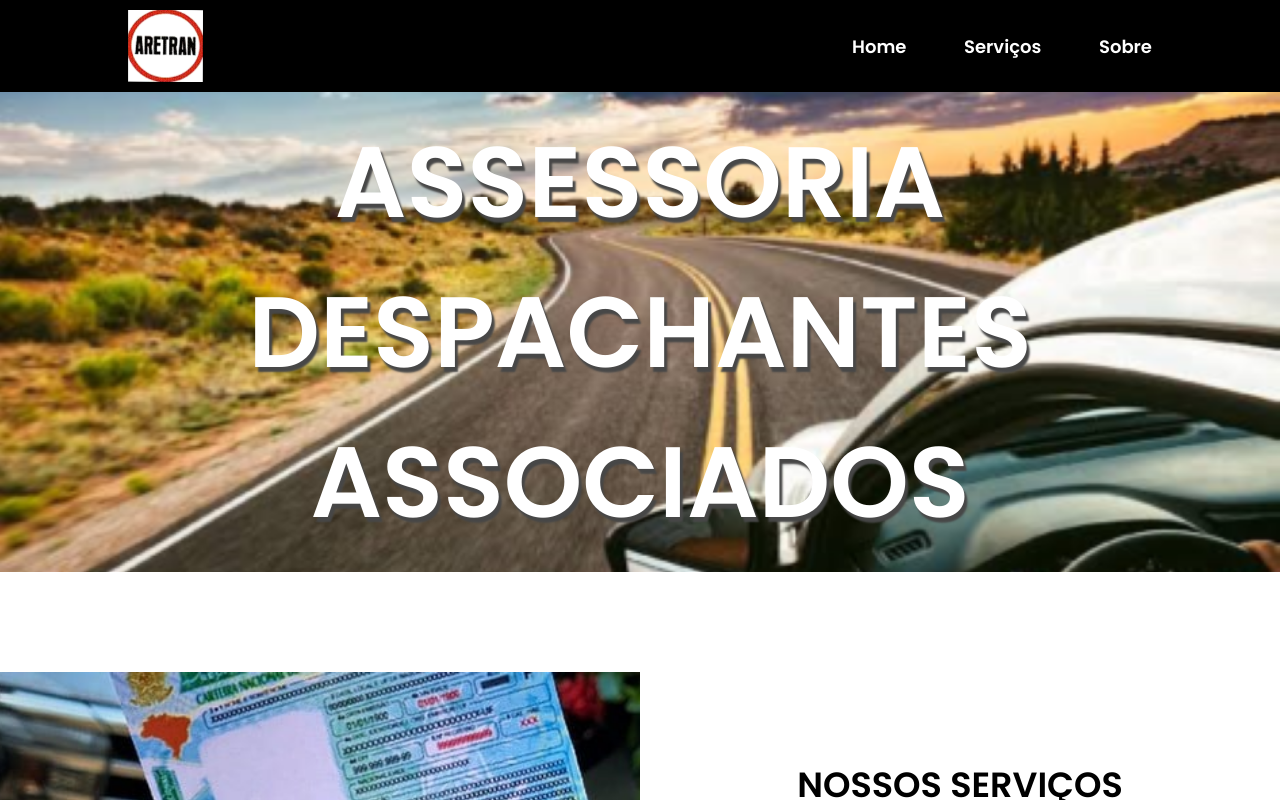
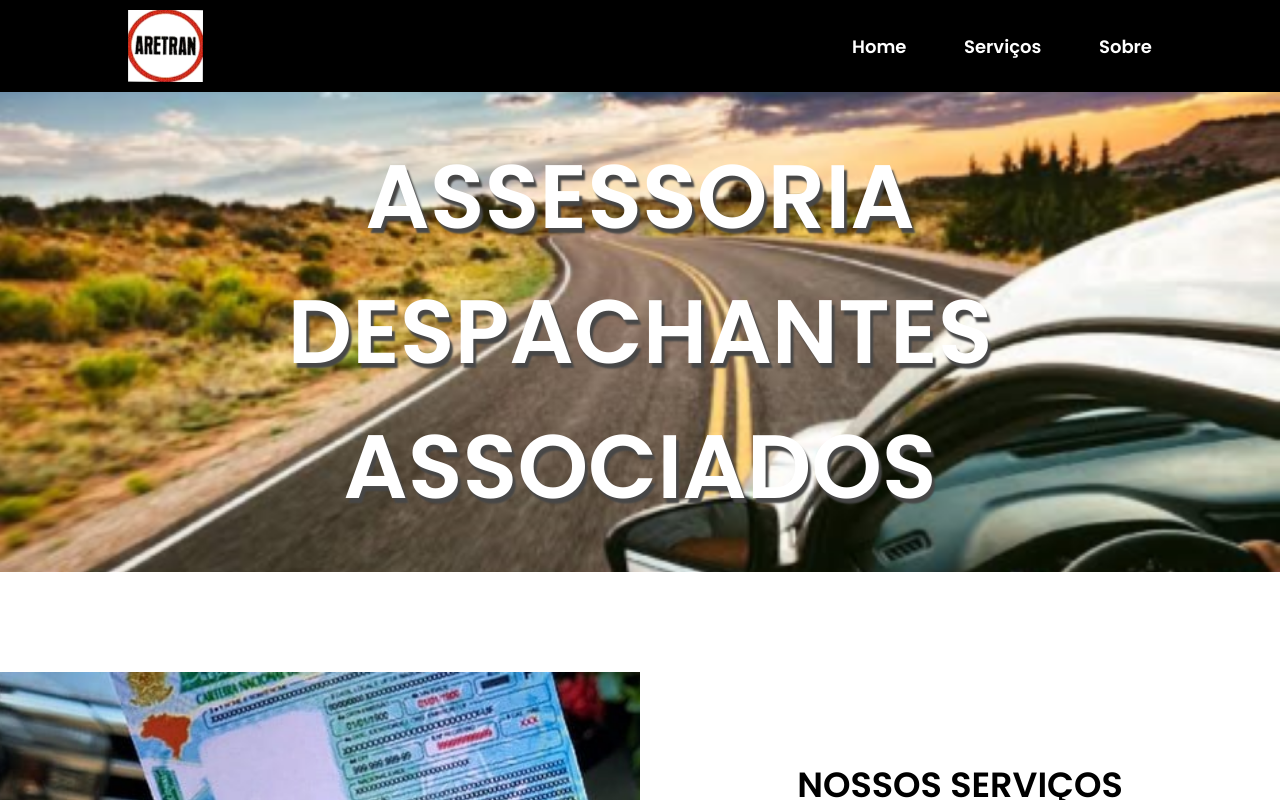
Before and after one commit to AndersonGL/Aretran-Despachantes, a React (Create React App) app: page / in a window 1280 px wide. Shown: the top 800 px of the page. Built offline with nearby package versions, Linux system fonts and the light colour scheme.

Commit message:
Update style.css

```diff
--- a/src/paginas/Home/style.css
+++ b/src/paginas/Home/style.css
@@ -20,7 +20,7 @@
 }
 
 .texto-banner h1 {
-  font-size: 100px;
+  font-size: 90px;
   color: #fff;
   text-shadow: 3px 5px 2px #474747;
 }
```
